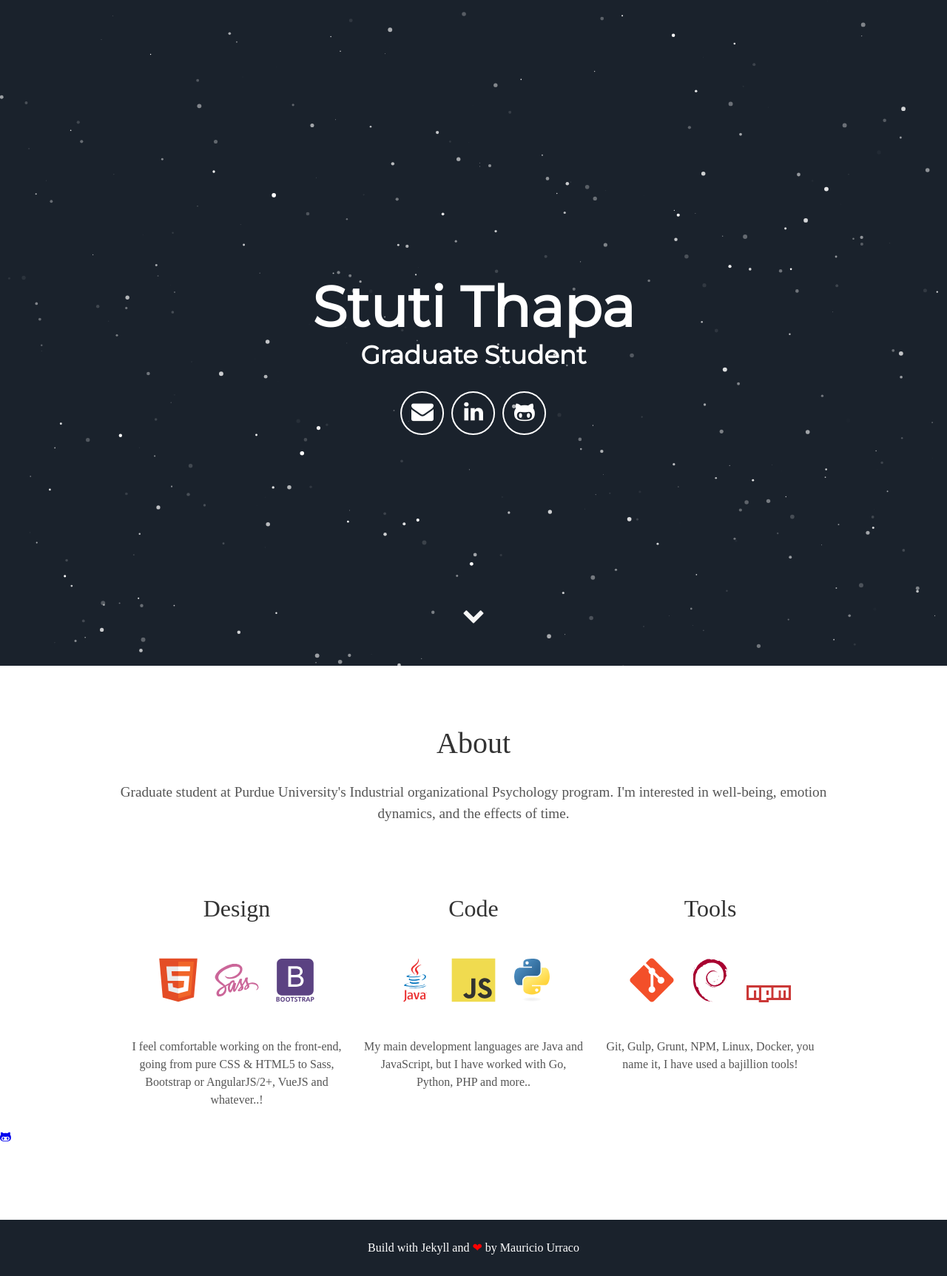
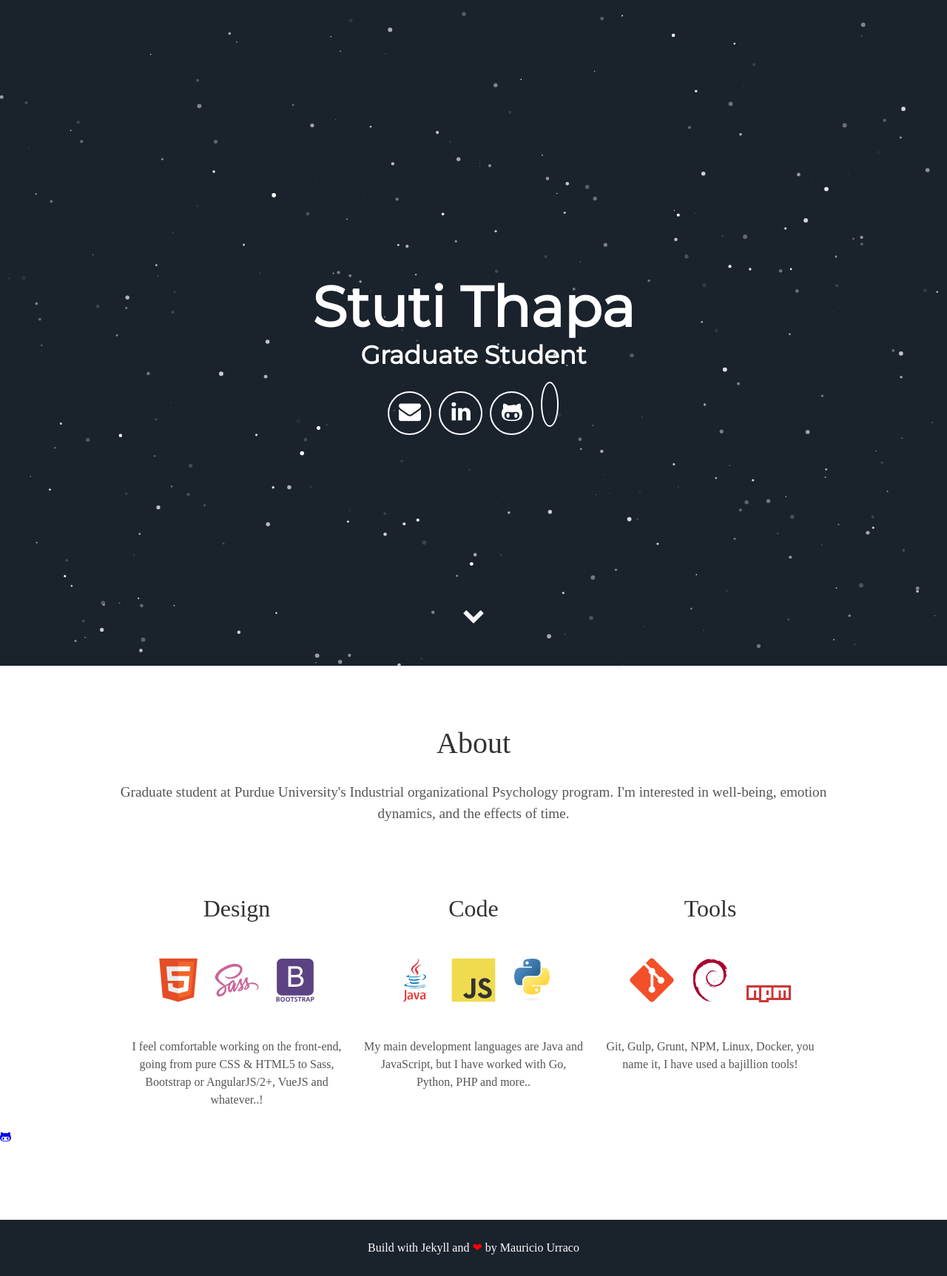
Before and after one commit to StutiThapa/stutithapa.github.io, a Jekyll site: the page built from index.html, in a window 1280 px wide. Shown: the whole page at 74% size. Built offline with Jekyll 4.4.1, drawn with Linux system fonts in a browser that asks for light colours; some web fonts are replaced.

Commit message:
Change ResearchGate 2

```diff
--- a/_includes/header.html
+++ b/_includes/header.html
@@ -8,7 +8,7 @@
         <a aria-label="Send email" href="mailto:thapastuti7@gmail.com"><i class="icon fa fa-envelope"></i></a>
         <a aria-label="My LinkedIn" target="_blank" href="hhttps://www.linkedin.com/in/stuti-thapa-magar-02542a65"><i class="icon fa fa-linkedin" aria-hidden="true"></i></a>
         <a aria-label="My Github" target="_blank" href="https://github.com/stutithapa"><i class="icon fa fa-github-alt" aria-hidden="true"></i></a>
-        <a aria-label="My Research Gate" target="_blank" href="https://www.researchgate.net/profile/Stuti_Thapa"> <i class="fab fa-researchgate" aria-hidden="true"></i></a>
+        <a aria-label="My Research Gate" target="_blank" href="https://www.researchgate.net/profile/Stuti_Thapa"> <i class="icon fab fa-researchgate" aria-hidden="true"></i></a>
 
       </div>
       <div class="header-links">
```
